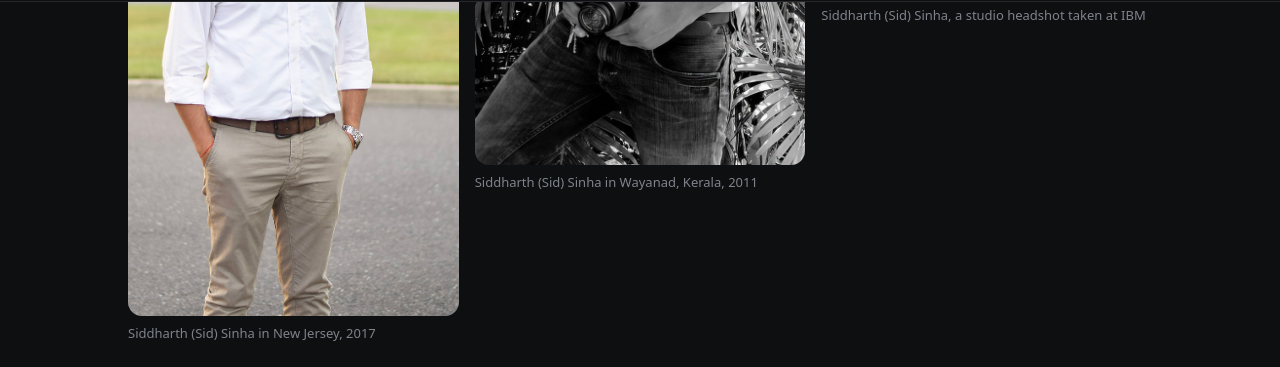
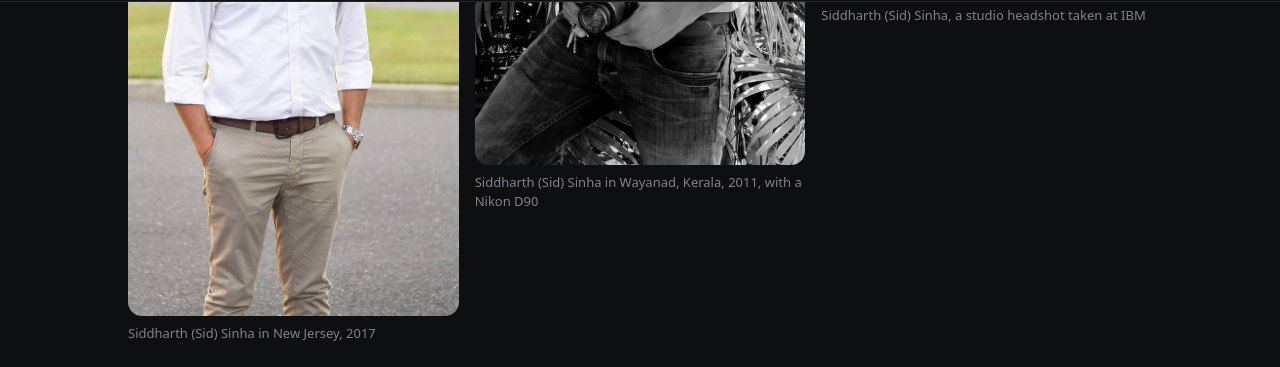
Before and after one commit to SidSays/SidSays.github.io, a Jekyll site: the page built from about.html, in a window 1280 px wide and 900 px high, scrolled down 828 px. Shown: the part 87-454 px from the top of the window. Built offline with Jekyll 4.4.1, drawn with Linux system fonts in a browser that asks for light colours; some web fonts are replaced.

Commit message:
Add files via upload

```diff
--- a/about.html
+++ b/about.html
@@ -31,7 +31,7 @@ description: "About Siddharth (Sid) Sinha: Enterprise Architect in Salesforce an
       {% case f.name %}
         {% when 'Siddharth-Sinha-Outdoors.jpg' %}{% assign cap = 'Siddharth (Sid) Sinha in Mussoorie, India, 2010' %}
         {% when 'siddharth-sinha-outdoor-portrait.jpg' %}{% assign cap = 'Siddharth (Sid) Sinha in New Jersey, 2017' %}
-        {% when 'siddharth-sinha-photographer-with-camera.jpg' %}{% assign cap = 'Siddharth (Sid) Sinha in Wayanad, Kerala, 2011' %}
+        {% when 'siddharth-sinha-photographer-with-camera.jpg' %}{% assign cap = 'Siddharth (Sid) Sinha in Wayanad, Kerala, 2011, with a Nikon D90' %}
         {% when 'siddharth-sinha-professional-headshot.jpg' %}{% assign cap = 'Siddharth (Sid) Sinha, a studio headshot taken at IBM' %}
         {% else %}{% assign cap = f.basename | replace: '-', ' ' | replace: '_', ' ' %}
       {% endcase %}
```
